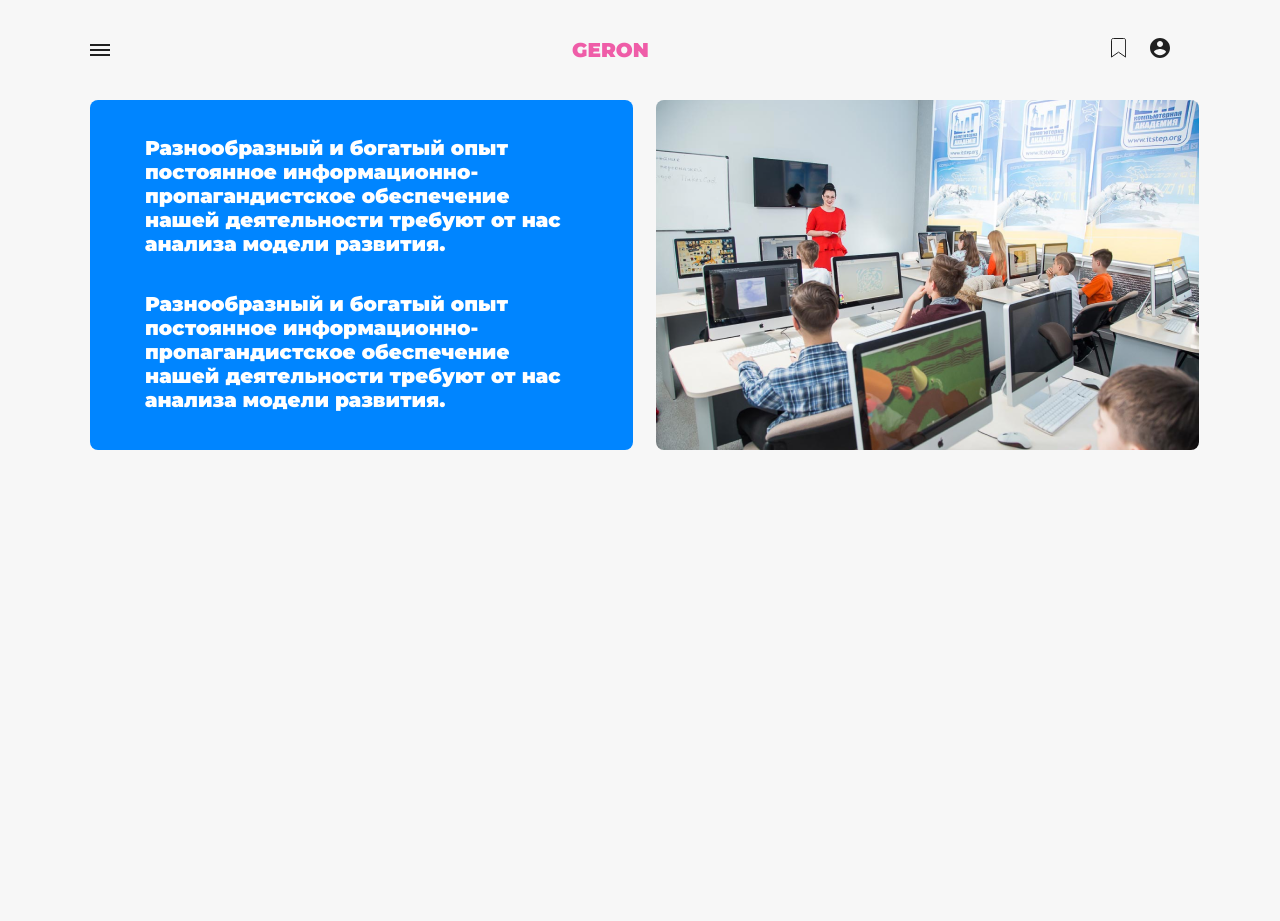
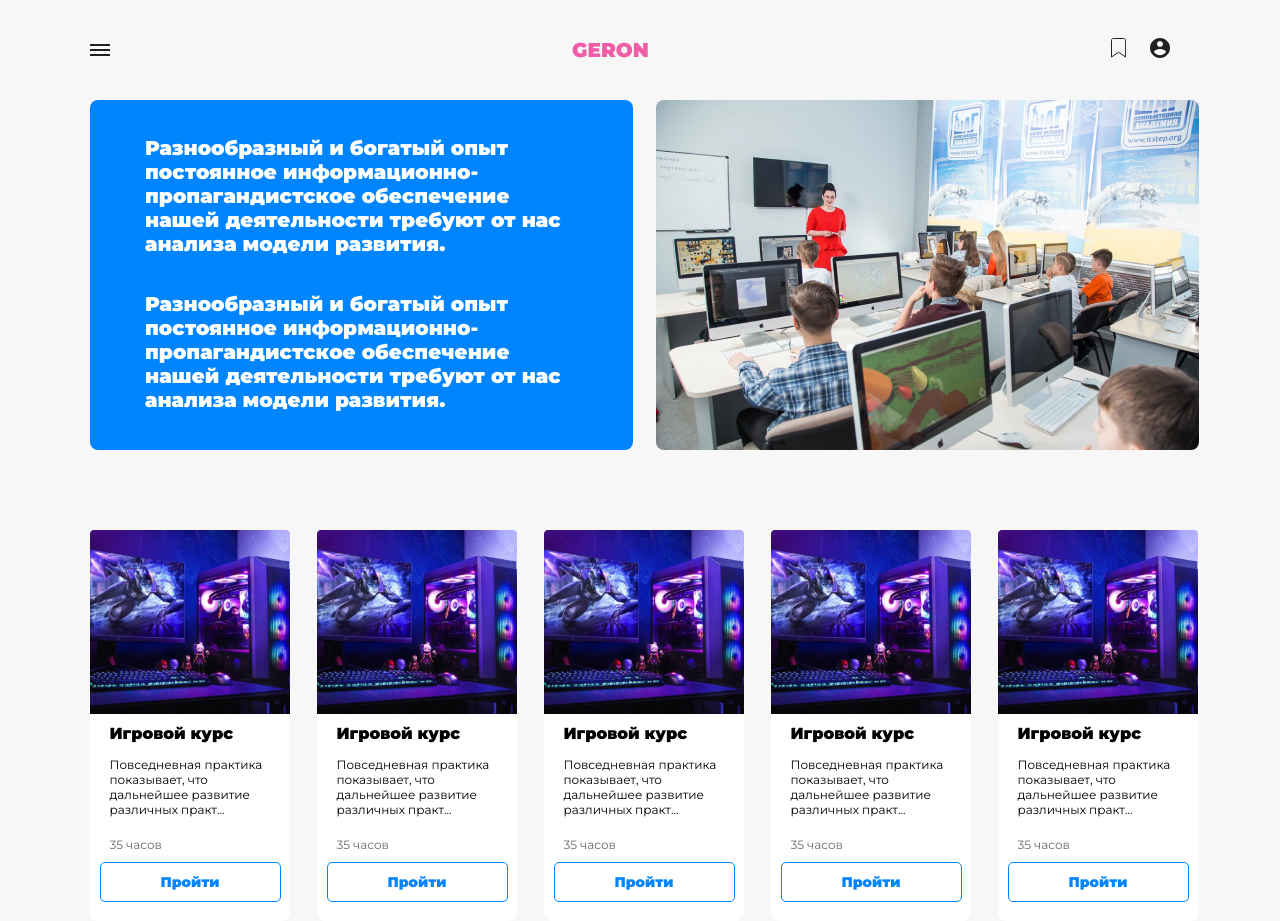
Before and after one commit to Lockstar14/Homework-lesson-10, a website: page index.html in a window 1280 px wide. Before the commit the page ends 800 px from the top, so only its background shows below. Drawn offline with Linux system fonts and the light colour scheme.

Commit message:
added cards

```diff
--- a/assets/scss/style.scss
+++ b/assets/scss/style.scss
@@ -1,21 +1,20 @@
-@import 'reset';
+@import "reset";
 
-$main: #FF3D00;
-$second: #0085FF ;
+$main: #ff3d00;
+$second: #0085ff;
 $black: #202020;
-$stroke: #E3E3E3;
+$stroke: #e3e3e3;
 $placeholder: #808080;
-$back: #F7F7F7;
-$white: #FFFFFF;
-$pink: #EF5DA8;
+$back: #f7f7f7;
+$white: #ffffff;
+$pink: #ef5da8;
 $orange: #ff3d00;
 @mixin font($size) {
-    font-family: 'Montserrat';
+  font-family: "Montserrat";
   font-weight: ($size);
 }
 
-
-@mixin btn ($color){
+@mixin btn($color) {
   width: 100%;
   border: 1px solid $color;
   color: $color;
@@ -31,24 +30,22 @@ $orange: #ff3d00;
   width: 100%;
   padding-top: $height;
 }
-body{
+body {
   background-color: $back;
 }
 
-
-form{
+form {
   background-color: $white;
   padding: 15px 20px 25px 20px;
   border: 1px solid $stroke;
   border-radius: 8px;
-
 }
 input[type="text"] {
   width: 100%;
   border: 1px solid $stroke;
   border-radius: 6px;
   padding: 7px 11px;
-    font-family: 'Montserrat';
+  font-family: "Montserrat";
   @include font(700);
   font-size: 10px;
 }
@@ -59,44 +56,47 @@ color: $white;
 }
 
 .btn {
-  @include btn($main)
+  @include btn($main);
 }
 .btn.second {
-    @include btn($second)
+  @include btn($second);
 }
 
 @mixin font($size) {
-    font-family: 'Montserrat';
+  font-family: "Montserrat";
   font-weight: ($size);
 }
 
 .btn:hover {
-    @include activeBtn($main)
+  @include activeBtn($main);
 }
 .btn.second:hover {
-    @include activeBtn($second)
+  @include activeBtn($second);
 }
-h1,h2,h3,h4{
-    @include font(900)
+h1,
+h2,
+h3,
+h4 {
+  @include font(900);
 }
 h1 {
   font-size: 20px;
 }
-h2{
+h2 {
   font-size: 16px;
 }
-h3{
+h3 {
   font-size: 14px;
 }
-h4{
+h4 {
   font-size: 12px;
 }
-p{
+p {
   @include font(400);
 }
-.cover{
+.cover {
   position: relative;
-    @include cover(100%) ;
+  @include cover(100%);
   img {
     width: 100%;
     height: 100%;
@@ -107,63 +107,60 @@ p{
   }
 }
 
-.cover.rectangle{
-@include cover (350 / (543/100) * 1%);
+.cover.rectangle {
+  @include cover(350 / (543/100) * 1%);
 }
-
 
 .wrapper {
   margin: 0 auto;
   max-width: 1100px;
-   padding:  0 10px;
+  padding: 0 10px;
 }
-header{
+header {
   display: flex;
   justify-content: space-between;
   align-items: center;
   padding: 38px 0;
-    .burger-menu{
-        .line{
+  .burger-menu {
+    .line {
       width: 20px;
       height: 2px;
       background-color: $black;
       margin-bottom: 3px;
-            &:last-child{
+      &:last-child {
         margin: 0;
       }
     }
   }
-    h1{
+  h1 {
     text-transform: uppercase;
     transition: 0.5s;
-        &.active{
-      color:$pink;
-
-
+    &.active {
+      color: $pink;
     }
 
- &:hover{
+    &:hover {
       color: $orange;
       cursor: pointer;
     }
   }
-svg{
-    &:first-child{
+  svg {
+    &:first-child {
       margin-right: 20px;
     }
-    &:hover{
+    &:hover {
       scale: 1.2;
     }
   }
 }
 
-.about{
+.about {
   width: 1109px;
   display: flex;
   justify-content: space-between;
   align-items: center;
 }
-.about-text{
+.about-text {
   width: 543px;
   background-color: $second;
   height: 350px;
@@ -173,17 +170,71 @@ svg{
 .about-block-1 {
   padding: 36px 55px 0 55px;
 }
-.about-block-1 p{
+.about-block-1 p {
   width: 433px;
   height: 120px;
   left: 55px;
   top: 36px;
 
-
-
-    font-family: 'Montserrat';
+  font-family: "Montserrat";
   font-style: normal;
   font-weight: 900;
   font-size: 20px;
   line-height: 24px;
 }
+
+.cards {
+  width: 100%;
+  margin-top: 80px;
+  display: flex;
+
+  .card {
+    width: (200/1100 * 100%);
+    background-color: $white;
+    border-radius: 8px;
+    margin-right: 27px;
+
+    .card-container {
+      padding: 9.5px;
+    }
+
+    h1 {
+      font-family: "Montserrat";
+      font-style: normal;
+      font-weight: 900;
+      font-size: 16px;
+      margin-left: 10px;
+    }
+
+    p {
+      margin-top: 14px;
+      font-family: "Montserrat";
+      font-style: normal;
+      font-weight: 400;
+      font-size: 12px;
+      margin-left: 10px;
+    }
+    .card-time {
+      margin-top: 20px;
+      color: #6a6a6a;
+      font-size: 10px;
+      height: 25px;
+    }
+
+    .btn {
+      margin-bottom: 10px;
+      width: 176px;
+      @include btn($second);
+    }
+    .btn:hover {
+      background-color: $second;
+      color: white;
+      transition: 0.4ms;
+    }
+  }
+  .pc {
+    width: 200px;
+    height: 184px;
+    background: url(../img/PCincard.png) center no-repeat;
+  }
+}
--- a/index.html
+++ b/index.html
@@ -41,6 +41,53 @@
         </div>
     </div>
     </section>
+    <section class="cards">
+        <div class="card">
+            <div class="pc"></div>
+            <div class="card-container">
+            <h1>Игровой курс</h1>
+          <p>Повседневная практика показывает, что дальнейшее развитие различных практ...</p>
+                <div class="card-time"><p>35 часов</p></div>
+            <input type="button" class="btn" value="Пройти">
+        </div>
+    </div>
+    <div class="card">
+        <div class="pc"></div>
+        <div class="card-container">
+        <h1>Игровой курс</h1>
+      <p>Повседневная практика показывает, что дальнейшее развитие различных практ...</p>
+            <div class="card-time"><p>35 часов</p></div>
+        <input type="button" class="btn" value="Пройти">
+    </div>
+</div>
+<div class="card">
+    <div class="pc"></div>
+    <div class="card-container">
+    <h1>Игровой курс</h1>
+  <p>Повседневная практика показывает, что дальнейшее развитие различных практ...</p>
+        <div class="card-time"><p>35 часов</p></div>
+    <input type="button" class="btn" value="Пройти">
+</div>
+</div>
+<div class="card">
+    <div class="pc"></div>
+    <div class="card-container">
+    <h1>Игровой курс</h1>
+  <p>Повседневная практика показывает, что дальнейшее развитие различных практ...</p>
+        <div class="card-time"><p>35 часов</p></div>
+    <input type="button" class="btn" value="Пройти">
+</div>
+</div>
+<div class="card">
+    <div class="pc"></div>
+    <div class="card-container">
+    <h1>Игровой курс</h1>
+  <p>Повседневная практика показывает, что дальнейшее развитие различных практ...</p>
+        <div class="card-time"><p>35 часов</p></div>
+    <input type="button" class="btn" value="Пройти">
+</div>
+</div>
+    </section>
  </div>
 </body>
 </html>
```
Also changed, not shown: assets/css/style.css, assets/img/PCincard.png (added), 1 other file. Lines whose indentation alone changed are shown as unchanged.
